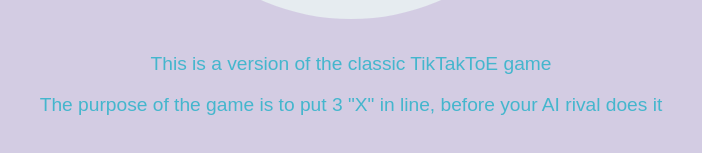
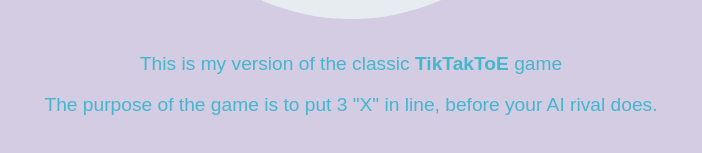
Before and after one commit to Code-Institute-Submissions/tictactoe-11, a plain HTML site: page index.html in a window 1280 px wide. Shown: the part 535-688 px from the top of the page, 289-991 px from the left. Drawn offline with Linux system fonts and the light colour scheme.

Commit message:
Add read me

```diff
--- a/index.html
+++ b/index.html
@@ -34,8 +34,8 @@
         <button onClick="startGame()">Replay</button>
     </div>
     <div class="explain">
-        <p>This is a version of the classic TikTakToE game</p>
-        <p>The purpose of the game is to put 3 "X" in line, before your AI rival does it</p>    </div>
+        <p>This is my version of the classic <strong>TikTakToE</strong> game</p>
+        <p>The purpose of the game is to put 3 "X" in line, before your AI rival does.</p>    </div>
 
 
     <script src="assets/js/script.js"></script>
```
Also changed, not shown: 1 other file.
